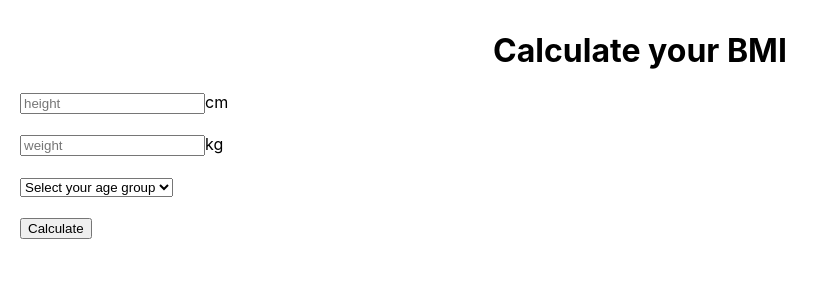
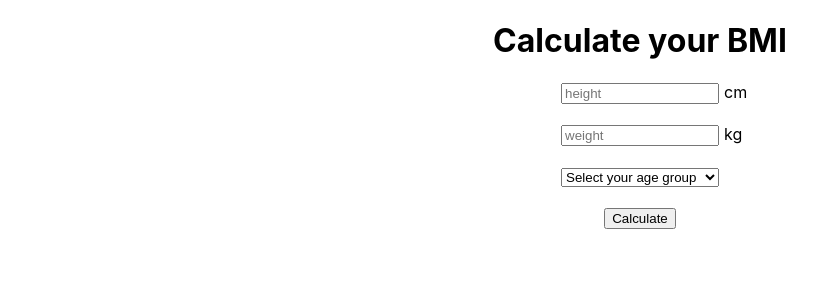
Before and after one commit to susumoa/bmi-calculator, a React (Create React App) app: page / in a window 1280 px wide. Shown: the top 300 px of the page, without its empty margins (0-828 px from the left). Built offline with nearby package versions, Linux system fonts and the light colour scheme.

Commit message:
style input fields

```diff
--- a/src/components/BmiInput.css
+++ b/src/components/BmiInput.css
@@ -1,13 +1,17 @@
 .container {
-  display: flex;
-  flex-direction: column;
-  margin: 10px 20px;
-}
-
-h1 {
+  margin: 5px 20px;
   text-align: center;
 }
 
-.input-container {
+input {
+  width: 150px;
+}
 
+span {
+  position: absolute;
+  margin-left: 5px;
 }
+
+select {
+  width: 158px;
+}
--- a/src/components/BmiInput.js
+++ b/src/components/BmiInput.js
@@ -81,14 +81,14 @@ const BmiInput = () => {
             <br />
             <button onClick={calculateBmi}>Calculate</button>
           </form>
-      </div>
-      {bmi !== '' && <div>
+        {bmi !== '' &&
           <div className='result-container'>
             <Result bmi={bmi} weightRange={weightRange} />
+          </div>}
           </div>
+        {bmi !== '' &&
           <div className='chart-container'>
             <BMIChart age={age} weightRange={weightRange} />
-        </div>
           </div>}
     </div>
   )
```
Lines whose indentation alone changed are shown as unchanged.
